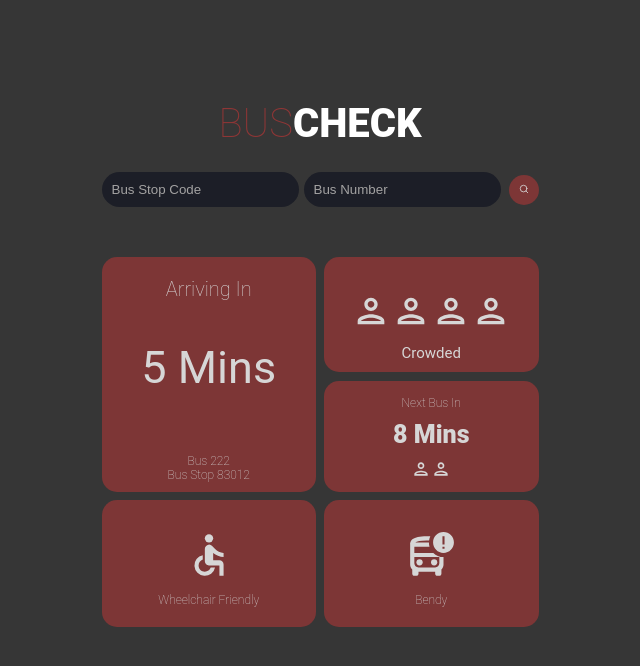
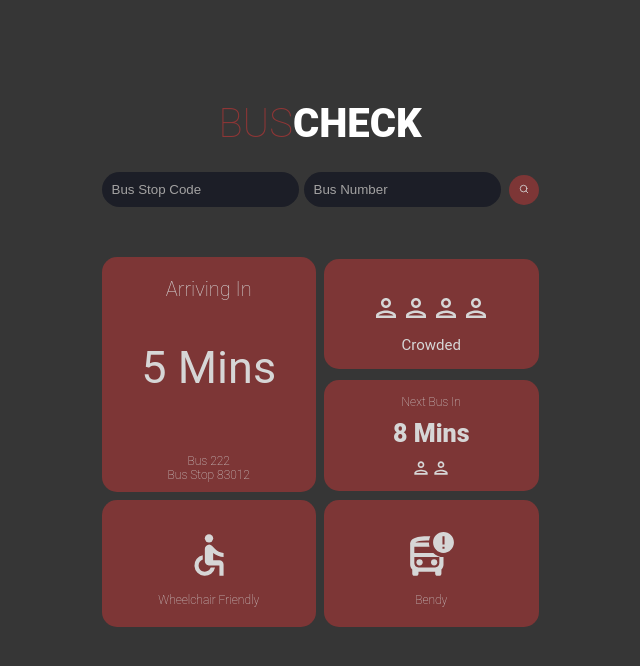
Before and after one commit to SDI-Cohort-4-Group-2/project-1, a React (Create React App) app: page / in a window 1280 px wide. Shown: the top 666 px of the page, without its empty margins (320-960 px from the left). Built offline with nearby package versions, Linux system fonts and the light colour scheme.

Commit message:
more tweakings

```diff
--- a/src/App.css
+++ b/src/App.css
@@ -93,9 +93,6 @@ button:hover {
   border-radius: 15px;
   padding: 10px 0px 10px 0px;
   background-color: #8f3636;
-  /* background-image: linear-gradient(90deg, #da4453, #89216b); */
-  /* background-image: linear-gradient(90deg, #7ade73, #73cede); */
-  /* background-image: linear-gradient(45deg, #d0f257, #2cd1ab); */
 }
 
 .arrival .arriving {
@@ -115,9 +112,6 @@ button:hover {
 .crowd {
   grid-column: 3;
   grid-column-end: 5;
-  /* background-image: linear-gradient(270deg, #da4453, #89216b); */
-  /* background-image: linear-gradient(270deg, #de7398, #de9873); */
-  /* background-image: linear-gradient(90deg, #4a45d1, #807dd6); */
   background-color: #8f3636;
   padding: 20px 15px 5px 15px;
   border-radius: 15px;
@@ -126,17 +120,13 @@ button:hover {
 .crowd .word {
   font-size: 15px;
   font-weight: 400;
-  padding-bottom: 5px;
+  padding-bottom: 10px;
 }
 
 .nextbus {
   grid-column: 3;
   grid-column-end: 5;
   padding: 10px 0 0 0;
-  /* background-image: linear-gradient(270deg, #da4453, #89216b); */
-  /* background-image: linear-gradient(270deg, #26f596, #0499f2); */
-  /* background-image: linear-gradient(45deg, #d0f257, #2cd1ab); */
-  /* background-image: linear-gradient(45deg, #de8373, #cade73); */
   background-color: #8f3636;
   border-radius: 15px;
 }
@@ -152,8 +142,6 @@ button:hover {
 }
 
 .friendly {
-  /* background-image: linear-gradient(45deg, #de8373, #cade73);
-  background-image: linear-gradient(45deg, #d0f257, #2cd1ab); */
   background-color: #8f3636;
   grid-column: 1;
   grid-column-end: 3;
@@ -171,8 +159,6 @@ button:hover {
   grid-column: 3;
   grid-column-end: 5;
   padding: 20px;
-  /* background-image: linear-gradient(270deg, #da4453, #89216b);
-  background-image: linear-gradient(270deg, #26f596, #0499f2); */
   border-radius: 15px;
 }
 
--- a/src/components/CrowdLevel.js
+++ b/src/components/CrowdLevel.js
@@ -6,10 +6,10 @@ function CrowdLevel() {
     <>
       <div className="crowd cards">
         <br />
-        <MdOutlinePerson style={{ fontSize: "40px", padding: "0 0 10px 0" }} />
-        <MdOutlinePerson style={{ fontSize: "40px", padding: "0 0 10px 0" }} />
-        <MdOutlinePerson style={{ fontSize: "40px", padding: "0 0 10px 0" }} />
-        <MdOutlinePerson style={{ fontSize: "40px", padding: "0 0 10px 0" }} />
+        <MdOutlinePerson style={{ fontSize: "30px", padding: "0 0 10px 0" }} />
+        <MdOutlinePerson style={{ fontSize: "30px", padding: "0 0 10px 0" }} />
+        <MdOutlinePerson style={{ fontSize: "30px", padding: "0 0 10px 0" }} />
+        <MdOutlinePerson style={{ fontSize: "30px", padding: "0 0 10px 0" }} />
         <div className="word">Crowded</div>
       </div>
     </>
```
